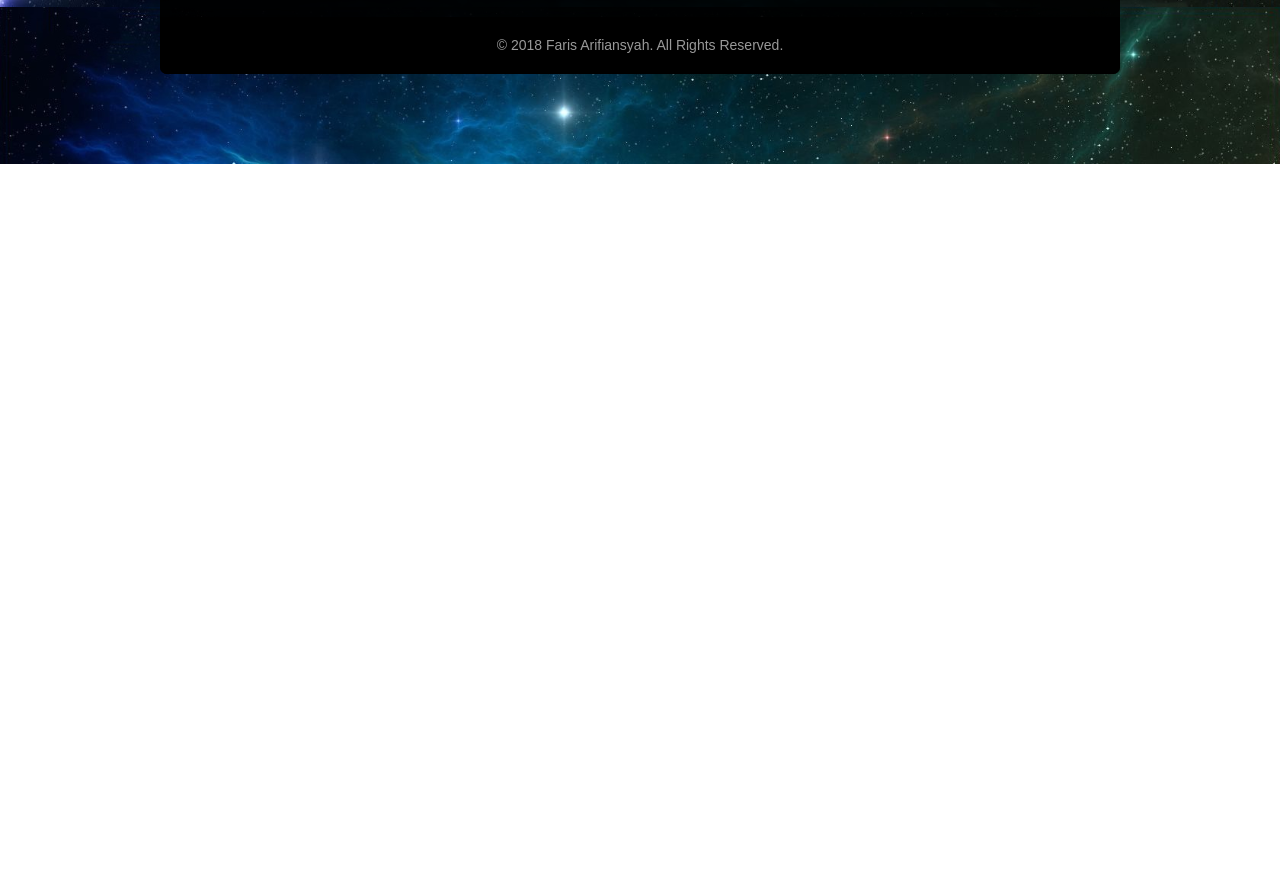
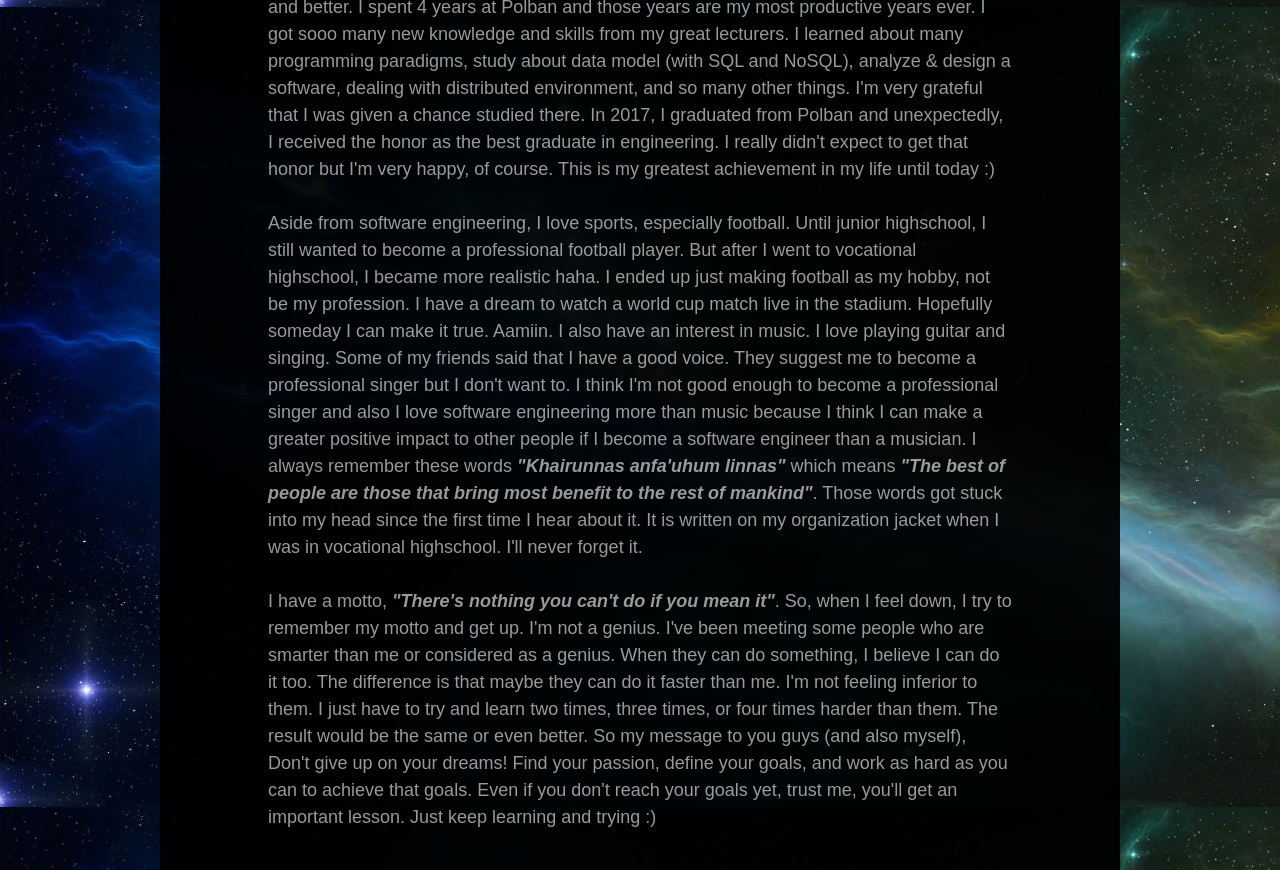
Before and after one commit to faris-id/faris-id.github.io, a plain HTML site: page index.html in a window 1280 px wide. Shown: the part 1593-2463 px from the top of the page. Before the commit the page ends 1757 px from the top, so only its background shows below. Drawn offline with Linux system fonts and the light colour scheme; files whose address does not match are found by name.

Commit message:
Add fourth, fifth, and sixth paragraph of my profile

```diff
--- a/index.html
+++ b/index.html
@@ -108,7 +108,32 @@
 								networking or IT infrastructure things. So, after I finished the school, I decided not to looking for a job. I wanted to go to college.
 							</p>
 							<p>
-
+								In August 2013, I started my study at Bandung State Polytechnic (Polban). I took the <strong>Informatics</strong> major. In there, I learned all about software engineering
+								from the very basic. At first, programming is not easy for me but eventually I'm getting used to it and getting better and
+								better. I spent 4 years at Polban and those years are my most productive years ever. I got sooo many new knowledge and skills from my great
+								lecturers. I learned about many programming paradigms, study about data model (with SQL and NoSQL), analyze & design a software, dealing with
+								distributed environment, and so many other things. I'm very grateful that I was given a chance studied there. In 2017, I graduated from
+								Polban and unexpectedly, I received the honor as the best graduate in engineering. I really didn't expect to get that honor but I'm very happy,
+								of course. This is my greatest achievement in my life until today :)
+							</p>
+							<p>
+								Aside from software engineering, I love sports, especially football. Until junior highschool, I still wanted to become a professional
+								football player. But after I went to vocational highschool, I became more realistic haha. I ended up just making football as my hobby, not
+								be my profession. I have a dream to watch a world cup match live in the stadium. Hopefully someday I can make it true. Aamiin.
+								I also have an interest in music. I love playing guitar and singing. Some of my friends said that I have a good voice.
+								They suggest me to become a professional singer but I don't want to. I think I'm not good enough to become a professional singer and
+								also I love software engineering more than music because I think I can make a greater positive impact to other people if I become a
+								software engineer than a musician. I always remember these words <em><strong>"Khairunnas anfa'uhum linnas"</strong></em> which means
+								<em><strong>"The best of people are those that bring most benefit to the rest of mankind"</strong></em>. Those words got stuck into
+								my head since the first time I hear about it. It is written on my organization jacket when I was in vocational highschool. I'll never forget it.
+							</p>
+							<p>
+								I have a motto, <em><strong>"There's nothing you can't do if you mean it"</strong></em>. So, when I feel down, I try to remember my motto and
+								get up. I'm not a genius. I've been meeting some people who are smarter than me or considered as a genius. When they can do something, I believe
+								I can do it too. The difference is that maybe they can do it faster than me. I'm not feeling inferior to them. I just have to try and learn two times,
+								three times, or four times harder than them. The result would be the same or even better. So my message to you guys (and also myself),
+								Don't give up on your dreams! Find your passion, define your goals, and work as hard as you can to achieve that goals. Even if you don't reach
+								your goals yet, trust me, you'll get an important lesson. Just keep learning and trying :)
 							</p>
 							</div>
 						</div>
```
